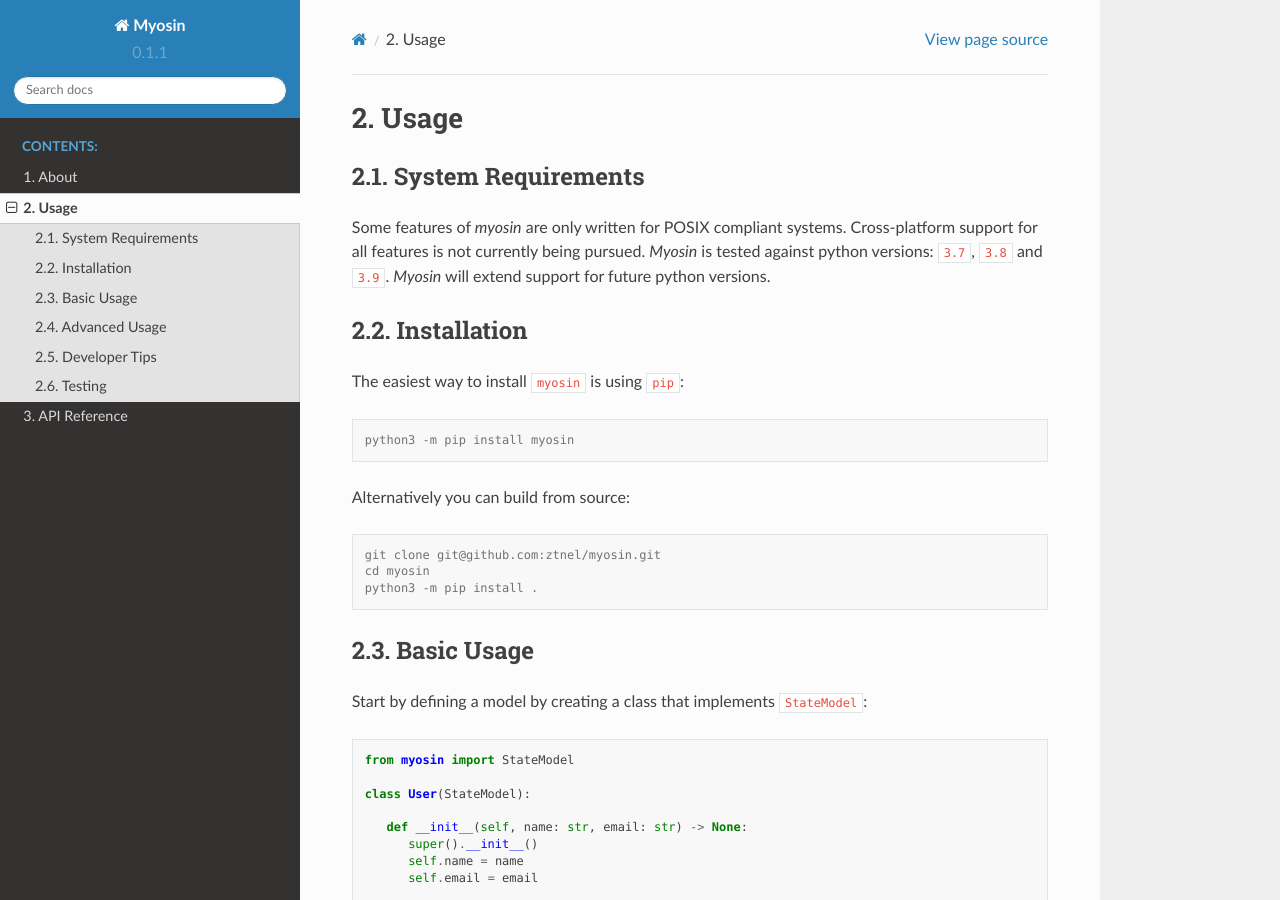
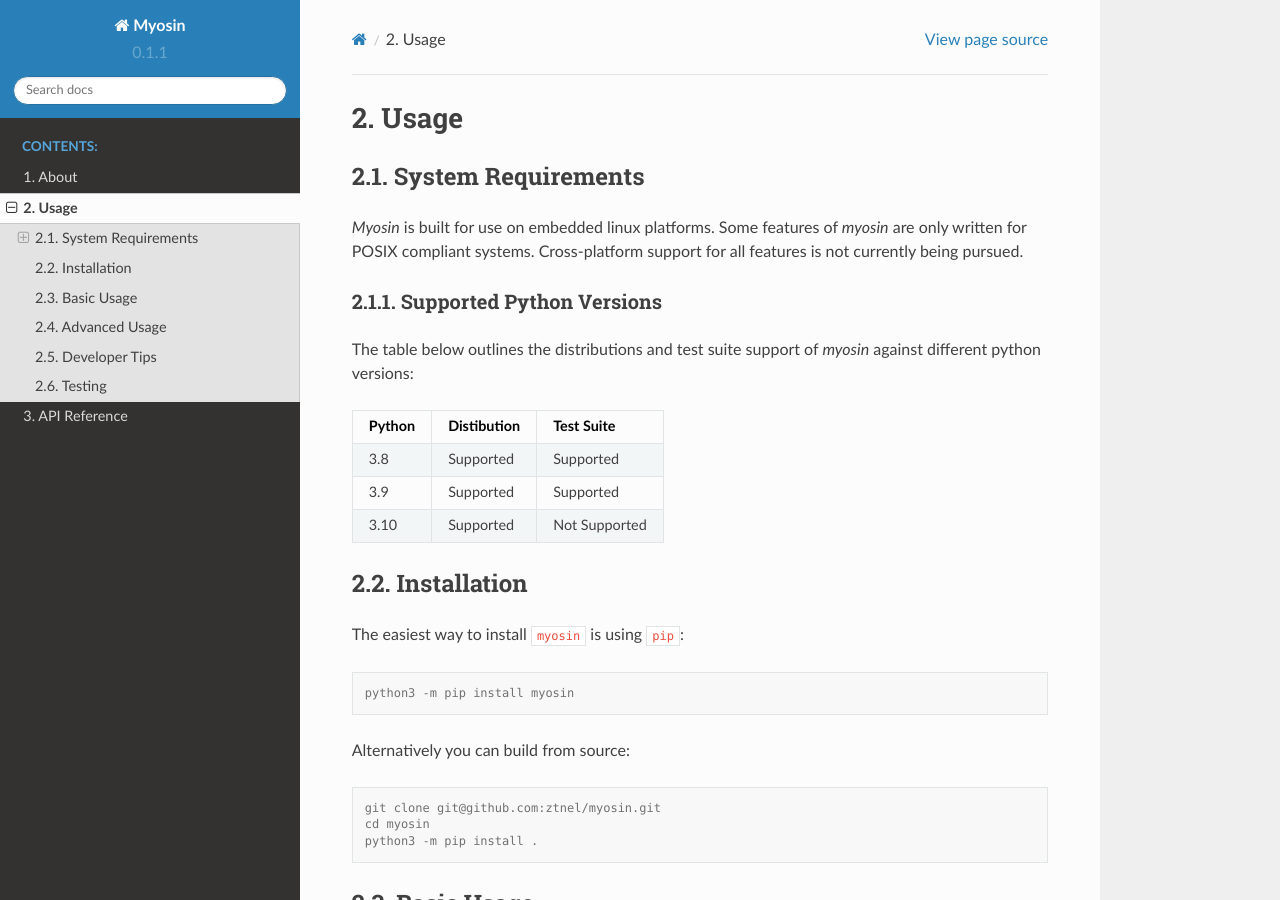
Before and after one commit to ztnel/model.io, a Sphinx documentation site: the page built from docs/source/usage.rst, in a window 1280 px wide and 900 px high. Built offline with Sphinx 7.4.7 and the Read the Docs theme 2.0.0, drawn with Linux system fonts in a browser that asks for light colours; some of the changed text lies outside the part shown.

Commit message:
update python support list

```diff
--- a/docs/source/usage.rst
+++ b/docs/source/usage.rst
@@ -4,7 +4,22 @@ Usage
 System Requirements
 -------------------
 
-Some features of *myosin* are only written for POSIX compliant systems. Cross-platform support for all features is not currently being pursued. *Myosin* is tested against python versions: ``3.7``, ``3.8`` and ``3.9``. *Myosin* will extend support for future python versions.
+*Myosin* is built for use on embedded linux platforms. Some features of *myosin* are only written for POSIX compliant systems. Cross-platform support for all features is not currently being pursued.
+
+Supported Python Versions
+~~~~~~~~~~~~~~~~~~~~~~~~~
+The table below outlines the distributions and test suite support of *myosin* against different python versions:
+
+====== =========== =============
+Python Distibution Test Suite
+====== =========== =============
+3.8    Supported   Supported
+------ ----------- -------------
+3.9    Supported   Supported
+------ ----------- -------------
+3.10   Supported   Not Supported
+====== =========== =============
+
 
 Installation
 ------------
@@ -129,4 +144,9 @@ Run the tests using the ``nosetests`` utility:
 
    nosetests
 
+.. warning::
+   The ``nosetests`` utility is no longer maintained and has compatibility issues with Python 3.10 as noted by this `issue thread <https://github.com/nose-devs/nose/issues/1099>`_. Therefore *myosin* unittests will not be executable on Python 3.10.
+
+   I am looking to migrate to pytest and would love contributor support in unittesting.
+
 The test runner will report the executed tests and generate a coverage report. The coverage goal for this library is 95% or greater. If you want to contribute and don't know how, this is a great place to start.
```
